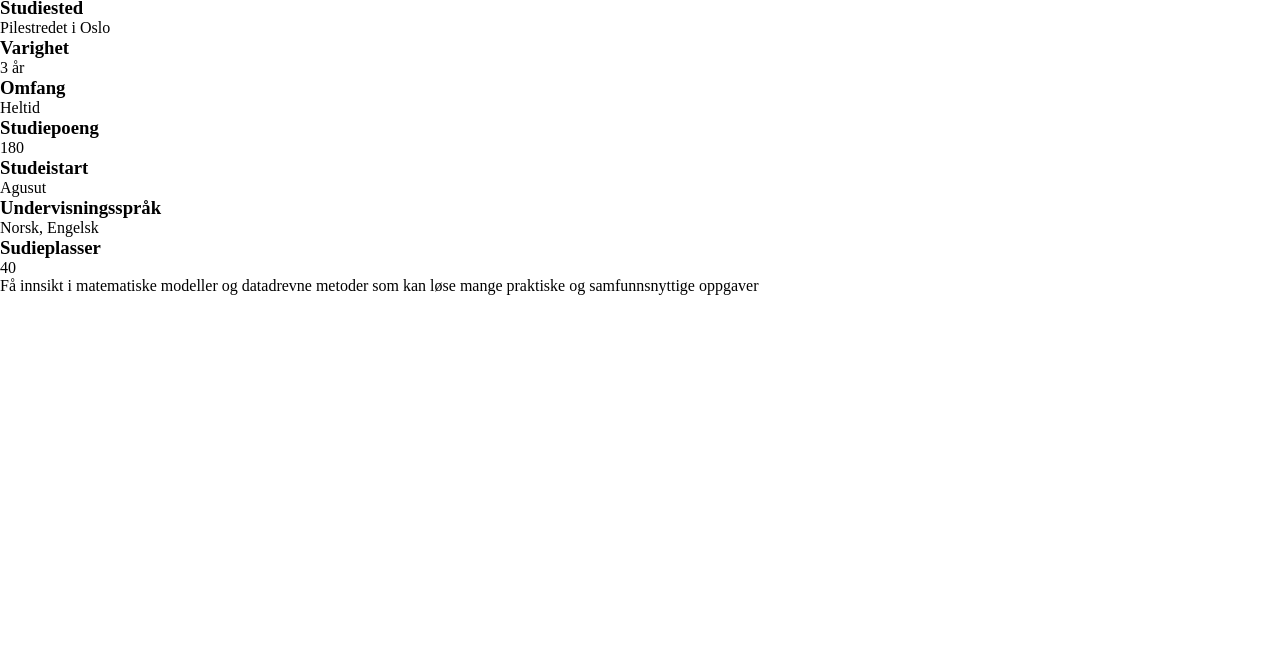
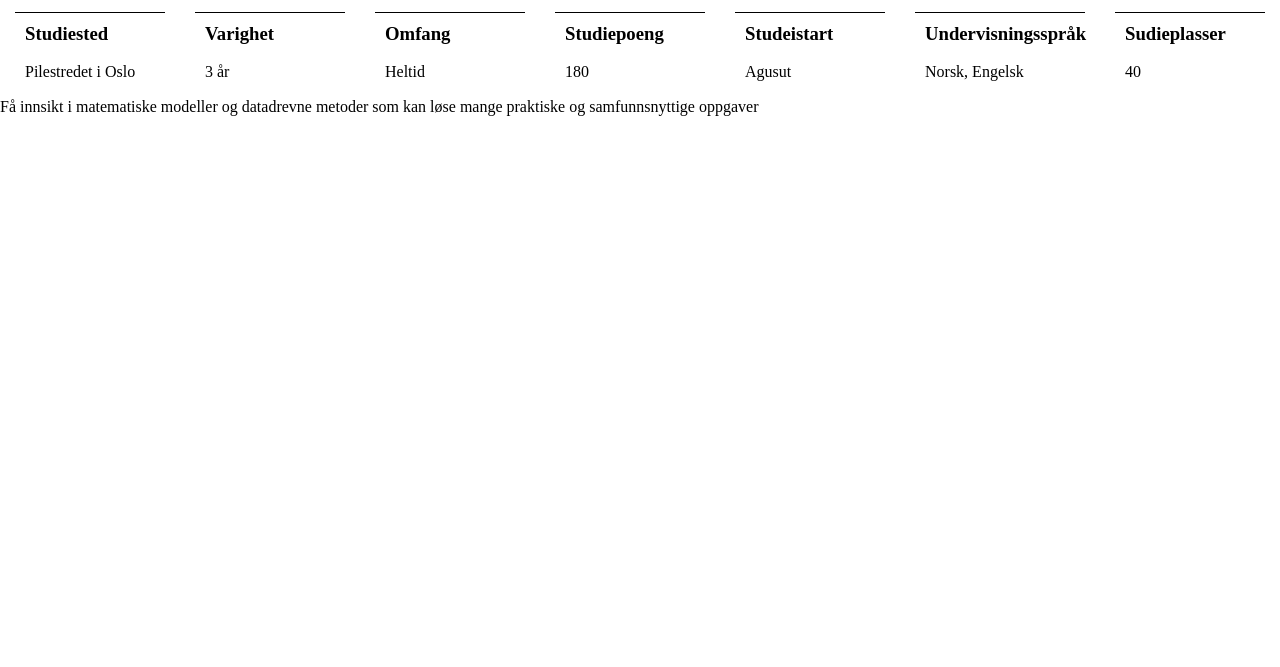
Before and after one commit to AlmirSe/ExamDATA1200, a plain HTML site: page index.html in a window 1280 px wide. Shown: the part 133-800 px from the top of the page. Drawn offline with Linux system fonts and the light colour scheme.

Commit message:
Fixing content and styling for first part of index

```diff
--- a/CSS/index.css
+++ b/CSS/index.css
@@ -3,9 +3,8 @@
   background-color: white;
   margin: 0;
   padding: 0;
+
 }
-
-/*index.html specific*/
 
 /*Navbar*/
 
@@ -33,6 +32,45 @@
 
 }
 
+/*index.html specific*/
+
+.body-container{
+  margin-bottom: 10px;
+}
+
+.body-container h1, h2{
+
+  text-align: center;
+
+}
+
+.body-item1{
+  display: flex;
+  flex-direction: row;
+  align-content: center;
+  justify-content: center;
+  width: 100%;
+
+}
+
+.body-item1-div{
+
+  padding: 10px;
+  margin: 15px;
+  height: 50px;
+  width: 150px;
+  flex-wrap: wrap;
+
+  align-items: center;
+  border-top: 1px solid black;
+
+}
+
+.body-item1-div p{
+  display: flex;
+  flex-direction: column;
+}
+
 /*accessibility.hmtl specific*/
 
 /*activity.html specific*/
--- a/index.html
+++ b/index.html
@@ -25,46 +25,55 @@
 <!--Content-->
 <body class="body-container">
 
+
+  <h1>Matematisk modellering og datavitenskap – ingeniør</h1>
+
+  <h2>Bachelorprogram</h2>
   <!---->
   <div class="body-item1">
 
-    <h1>Matematisk modellering og datavitenskap – ingeniør</h1>
-
-    <h2>Bachelorprogram</h2>
-
     <div class="body-item1-div">
-      <h3>Studiested</h3>
-      <p>Pilestredet i Oslo</p>
+    <p>
+        <h3>Studiested</h3>
+        <br>
+      Pilestredet i Oslo
+    </p>
     </div>
 
     <div class="body-item1-div">
+      <p>
       <h3>Varighet</h3>
-      <p>3 år</p>
+      <br>
+      3 år
+      </p>
     </div>
 
     <div class="body-item1-div">
+      <p>
       <h3>Omfang</h3>
-      <p>Heltid</p>
+      <br>
+      Heltid
+    </p>
     </div>
 
     <div class="body-item1-div">
-      <h3>Studiepoeng</h3>
-      <p>180</p>
+      <p><h3>Studiepoeng</h3> <br>
+      180</p>
     </div>
 
     <div class="body-item1-div">
-      <h3>Studeistart</h3>
-      <p>Agusut</p>
+      <p><h3>Studeistart</h3> <br>
+      Agusut</p>
     </div>
 
     <div class="body-item1-div">
-      <h3>Undervisningsspråk</h3>
-      <p>Norsk, Engelsk</p>
+      <p><h3>Undervisningsspråk</h3> <br>
+      Norsk, Engelsk</p>
     </div>
 
     <div class="body-item1-div">
-      <h3>Sudieplasser</h3>
-      <p>40</p>
+      <p><h3>Sudieplasser</h3><br>
+      40</p>
     </div>
 
   </div>
```
